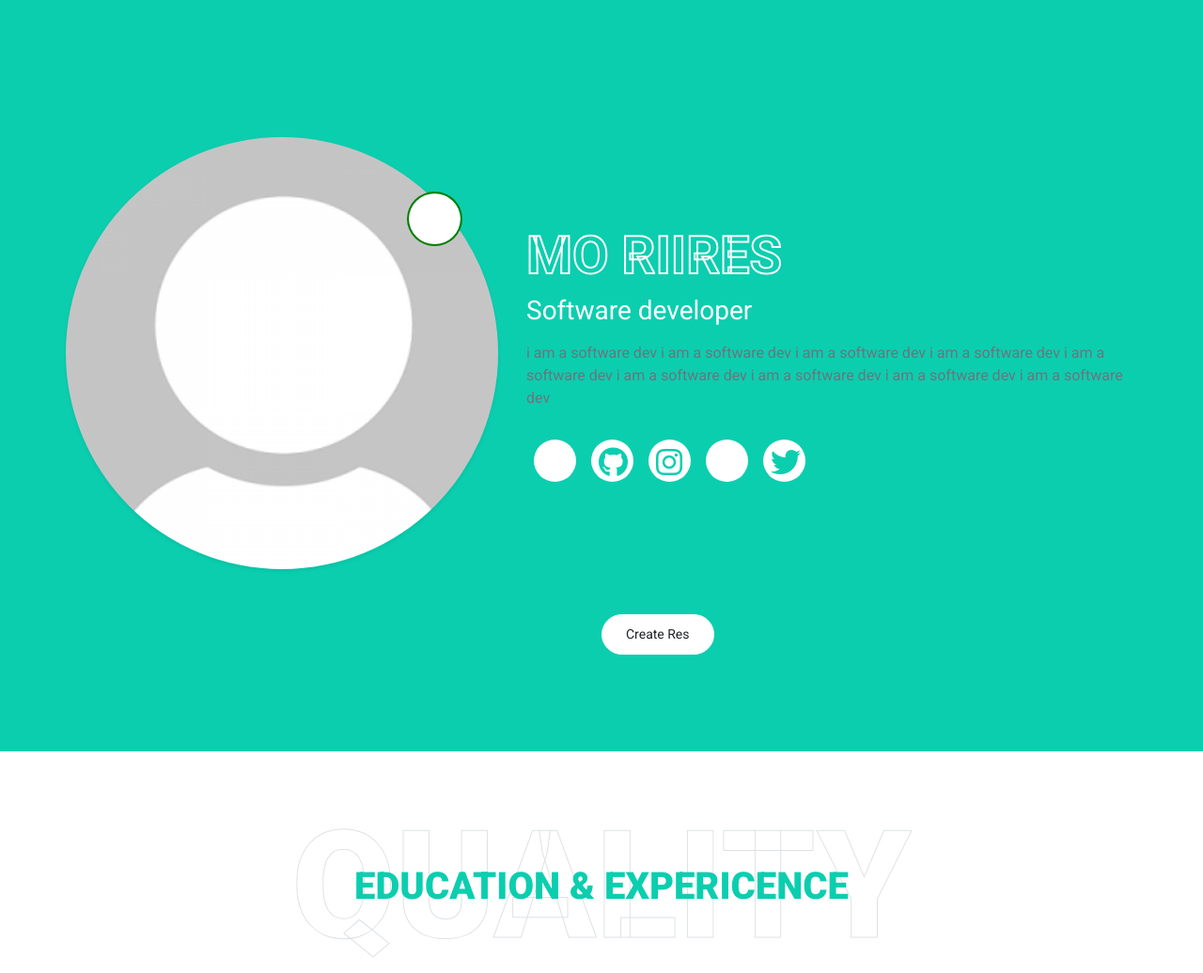
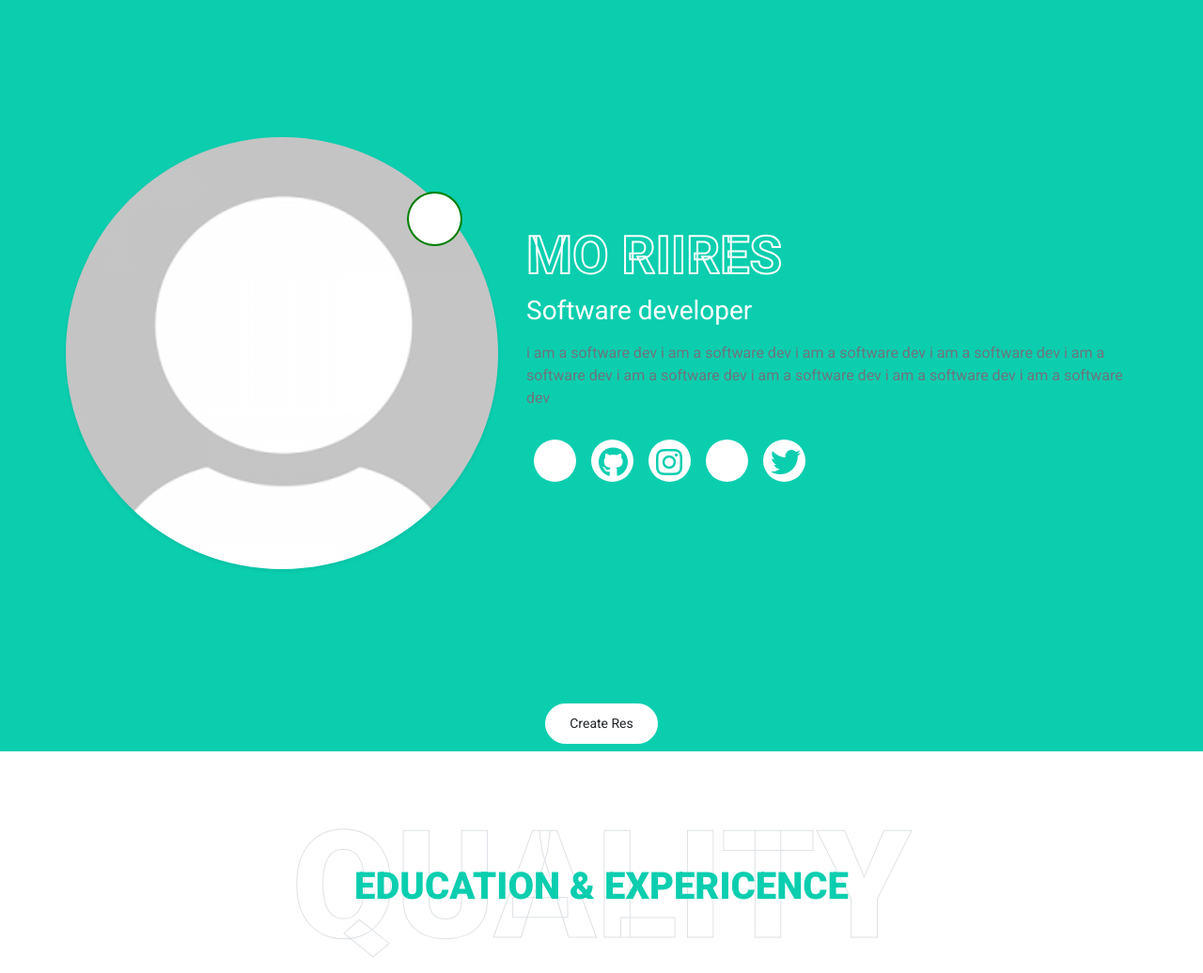
Before and after one commit to moriire/me, a Django app: template templates/index.html in a window 1280 px wide. Shown: the top 1036 px of the page at 94% size. Run offline with Django 3.2, Linux system fonts and the light colour scheme; the template is opened without the code that fills it: values that come from a table or form of the project are taken from there, others are empty; data comes from the database, SQL or seed files in the repository; some libraries are stand-ins or nearby versions; some web fonts are replaced.

Commit message:
latest commit

```diff
--- a/templates/index.html
+++ b/templates/index.html
@@ -45,9 +45,9 @@
 				</div-->
 			</div>
 		</div>
-		<div class="row justify-content-center">
+		<div class="row justify-content-center mb-2 fixed-bottom">
 			<div class="col-lg-3 col-md-4 col-sm-6 col-xs-10 text-center">
-				<a href="{% url 'login' %}" class="btn btn-outline btn-sm btn-light position-fixed">
+				<a href="{% url 'login' %}" class="btn btn-outline btn-sm btn-light">
 					Create Res
 				</a>
 			</div>
```
